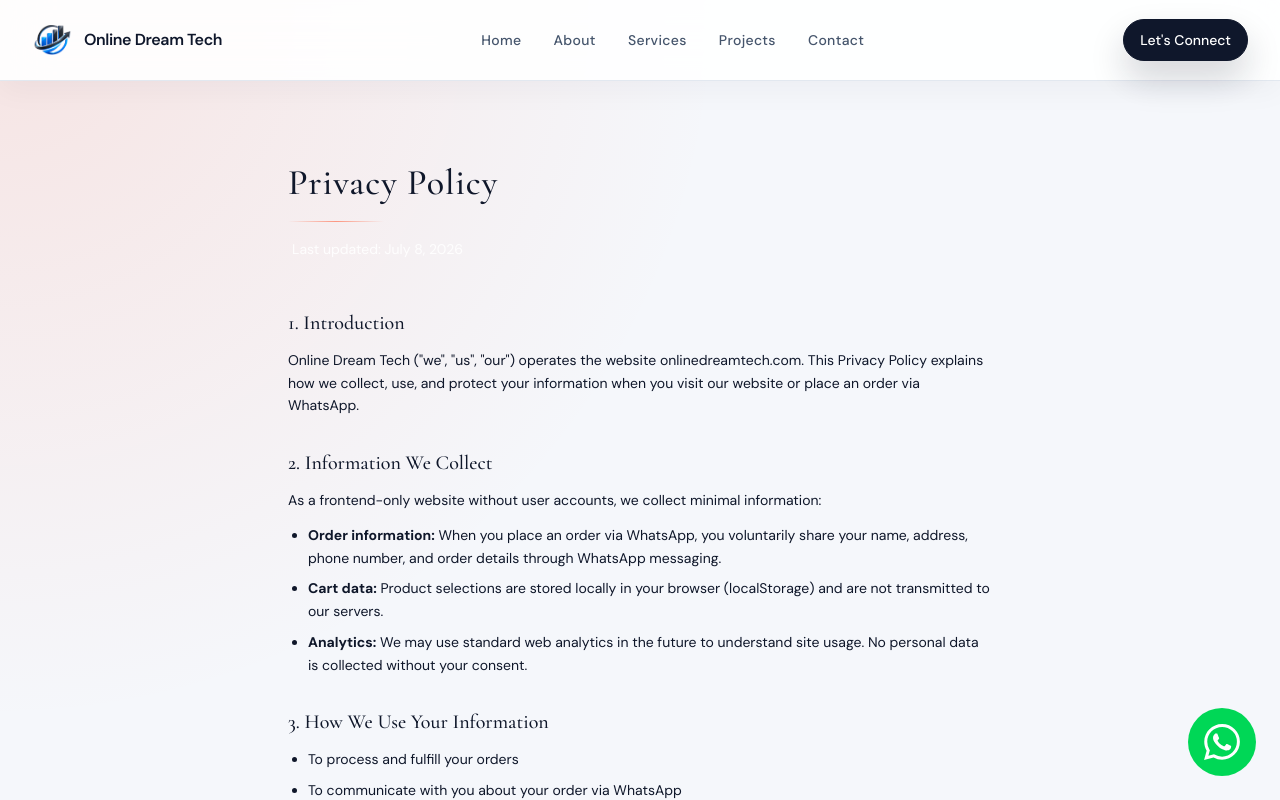
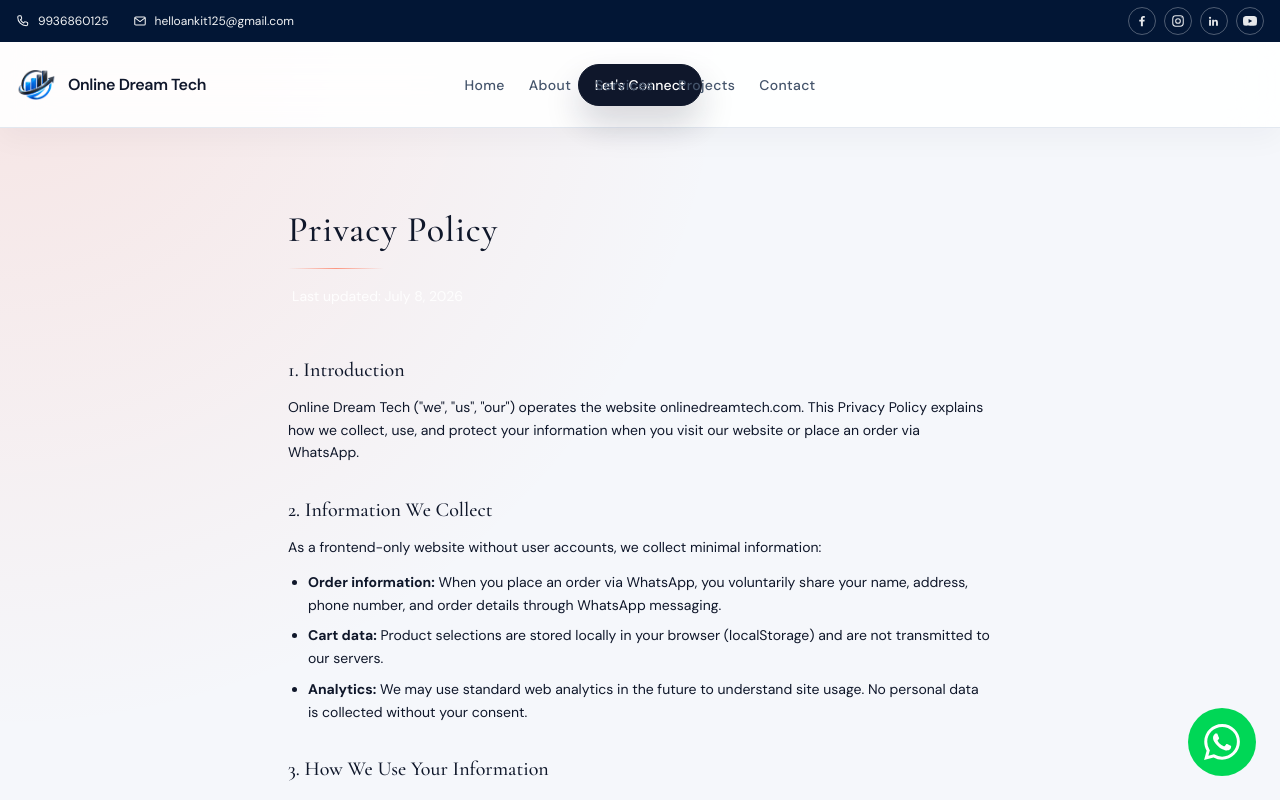
Before and after one commit to ydv83165-hub/online-dream-tech-, a Next.js app: page /privacy-policy in a window 1280 px wide. Shown: the top 800 px of the page. Built offline with nearby package versions, Linux system fonts and the light colour scheme.

Commit message:
header xif

```diff
--- a/app/globals.css
+++ b/app/globals.css
@@ -149,6 +149,22 @@ body {
   min-height: 100vh;
   overflow-x: hidden;
   -webkit-tap-highlight-color: transparent;
+}
+
+.site-main {
+  padding-top: calc(98px + env(safe-area-inset-top, 0px));
+}
+
+@media (min-width: 640px) {
+  .site-main {
+    padding-top: calc(106px + env(safe-area-inset-top, 0px));
+  }
+}
+
+@media (min-width: 1024px) {
+  .site-main {
+    padding-top: calc(127px + env(safe-area-inset-top, 0px));
+  }
 }
 
 img,
--- a/app/layout.tsx
+++ b/app/layout.tsx
@@ -1,6 +1,7 @@
 import type { Metadata, Viewport } from "next";
 import { Cormorant_Garamond, DM_Sans, Noto_Sans_Devanagari } from "next/font/google";
 import { Header } from "@/components/layout/Header";
+import { TopBar } from "@/components/layout/TopBar";
 import { Footer } from "@/components/layout/Footer";
 import { WhatsAppFab } from "@/components/layout/WhatsAppFab";
 import { BRAND } from "@/lib/constants";
@@ -62,8 +63,9 @@ export default function RootLayout({
         className="min-h-full flex flex-col antialiased"
         suppressHydrationWarning
       >
+        <TopBar />
         <Header />
-        <main className="flex-1 pt-14 sm:pt-16 lg:pt-20 pb-20 sm:pb-0">{children}</main>
+        <main className="site-main flex-1 pb-20 sm:pb-0">{children}</main>
         <Footer />
         <WhatsAppFab />
       </body>
--- a/components/layout/Header.tsx
+++ b/components/layout/Header.tsx
@@ -16,9 +16,9 @@ export function Header() {
   }, [mobileOpen]);
 
   return (
-    <header className="fixed top-0 inset-x-0 z-30 bg-white/90 backdrop-blur-xl border-b border-slate-200 safe-top shadow-[0_10px_30px_rgba(15,23,42,0.04)]">
-      <div className="max-w-7xl mx-auto px-4 sm:px-6 lg:px-8">
-        <div className="flex items-center justify-between h-14 sm:h-16 lg:h-20">
+    <header className="fixed inset-x-0 top-[calc(42px+env(safe-area-inset-top))] z-30 border-b border-slate-200 bg-white/90 shadow-[0_10px_30px_rgba(15,23,42,0.04)] backdrop-blur-xl">
+      <div className="mx-auto w-[calc(100%-32px)] max-w-[1360px]">
+        <div className="relative grid h-14 grid-cols-[1fr_auto] items-center sm:h-16 md:grid-cols-[1fr_auto_1fr] lg:h-[85px]">
           <Link href="/" className="flex items-center shrink-0 min-w-0 gap-3">
             <img
               src="/Header%20onlinedreamtech.png"
@@ -30,7 +30,7 @@ export function Header() {
             </div>
           </Link>
 
-          <nav className="hidden md:flex items-center gap-6 lg:gap-8">
+          <nav className="hidden items-center gap-4 md:flex lg:absolute lg:left-1/2 lg:-translate-x-1/2 lg:gap-6">
             {NAV_LINKS.map((link) => (
               <Link
                 key={link.href}
@@ -42,7 +42,7 @@ export function Header() {
             ))}
           </nav>
 
-          <div className="flex items-center gap-2 sm:gap-3 shrink-0">
+          <div className="flex shrink-0 items-center justify-self-end gap-2 sm:gap-3">
             <Button
               href="/contact"
               size="sm"
@@ -74,7 +74,7 @@ export function Header() {
       </div>
 
       {mobileOpen && (
-        <nav className="md:hidden border-t border-slate-200 bg-white px-3 py-3 space-y-1 max-h-[calc(100dvh-3.5rem)] overflow-y-auto">
+        <nav className="md:hidden border-t border-slate-200 bg-white px-3 py-3 space-y-1 max-h-[calc(100dvh-6rem)] overflow-y-auto">
           {NAV_LINKS.map((link) => (
             <Link
               key={link.href}
--- /dev/null
+++ b/components/layout/TopBar.tsx
@@ -0,0 +1,137 @@
+export function TopBar() {
+  return (
+    <div className="fixed inset-x-0 top-0 z-40 bg-[#021635] text-white safe-top">
+      <div className="mx-auto flex h-[42px] w-[calc(100%-32px)] max-w-[1360px] items-center justify-between gap-3">
+        <div className="flex min-w-0 flex-row items-center gap-3 text-[11px] leading-none sm:gap-6 sm:text-xs">
+          <a
+            href="tel:9936860125"
+            className="inline-flex min-w-0 items-center gap-2 whitespace-nowrap text-white/95 transition-colors hover:text-white focus-visible:outline focus-visible:outline-2 focus-visible:outline-offset-2 focus-visible:outline-white"
+          >
+            <PhoneIcon />
+            <span>9936860125</span>
+          </a>
+          <a
+            href="mailto:helloankit125@gmail.com"
+            className="inline-flex min-w-0 items-center gap-2 whitespace-nowrap text-white/95 transition-colors hover:text-white focus-visible:outline focus-visible:outline-2 focus-visible:outline-offset-2 focus-visible:outline-white"
+          >
+            <EmailIcon />
+            <span>helloankit125@gmail.com</span>
+          </a>
+        </div>
+
+        <nav aria-label="Social media" className="hidden shrink-0 items-center gap-2 sm:flex">
+          <SocialIconLink href="https://www.facebook.com/" label="Facebook">
+            <FacebookIcon />
+          </SocialIconLink>
+          <SocialIconLink href="https://www.instagram.com/" label="Instagram">
+            <InstagramIcon />
+          </SocialIconLink>
+          <SocialIconLink href="https://www.linkedin.com/" label="LinkedIn">
+            <LinkedInIcon />
+          </SocialIconLink>
+          <SocialIconLink href="https://www.youtube.com/" label="YouTube">
+            <YouTubeIcon />
+          </SocialIconLink>
+        </nav>
+      </div>
+    </div>
+  );
+}
+
+function SocialIconLink({
+  href,
+  label,
+  children,
+}: {
+  href: string;
+  label: string;
+  children: React.ReactNode;
+}) {
+  return (
+    <a
+      href={href}
+      target="_blank"
+      rel="noopener noreferrer"
+      aria-label={label}
+      className="inline-flex h-7 w-7 items-center justify-center rounded-full border border-white/30 text-white/90 transition-colors hover:border-white hover:bg-white/10 hover:text-white focus-visible:outline focus-visible:outline-2 focus-visible:outline-offset-2 focus-visible:outline-white"
+    >
+      {children}
+    </a>
+  );
+}
+
+function PhoneIcon() {
+  return (
+    <svg
+      aria-hidden="true"
+      className="h-3.5 w-3.5 shrink-0"
+      viewBox="0 0 24 24"
+      fill="none"
+      stroke="currentColor"
+      strokeWidth="1.8"
+    >
+      <path
+        strokeLinecap="round"
+        strokeLinejoin="round"
+        d="M3 5.5A2.5 2.5 0 0 1 5.5 3h2A1.5 1.5 0 0 1 9 4.2l.7 3a1.5 1.5 0 0 1-.7 1.7l-1.4.9a14 14 0 0 0 5.6 5.6l.9-1.4a1.5 1.5 0 0 1 1.7-.7l3 .7a1.5 1.5 0 0 1 1.2 1.5v2A2.5 2.5 0 0 1 17.5 20 14.5 14.5 0 0 1 3 5.5Z"
+      />
+    </svg>
+  );
+}
+
+function EmailIcon() {
+  return (
+    <svg
+      aria-hidden="true"
+      className="h-3.5 w-3.5 shrink-0"
+      viewBox="0 0 24 24"
+      fill="none"
+      stroke="currentColor"
+      strokeWidth="1.8"
+    >
+      <rect x="3" y="5" width="18" height="14" rx="2" />
+      <path strokeLinecap="round" strokeLinejoin="round" d="m4 7 8 6 8-6" />
+    </svg>
+  );
+}
+
+function FacebookIcon() {
+  return (
+    <svg aria-hidden="true" className="h-3.5 w-3.5" viewBox="0 0 24 24" fill="currentColor">
+      <path d="M13.5 21v-8h2.7l.4-3.1h-3.1v-2c0-.9.3-1.5 1.6-1.5h1.7V3.6c-.3 0-1.3-.1-2.5-.1-2.5 0-4.2 1.5-4.2 4.3v2.1H7.3V13h2.8v8h3.4Z" />
+    </svg>
+  );
+}
+
+function InstagramIcon() {
+  return (
+    <svg
+      aria-hidden="true"
+      className="h-3.5 w-3.5"
+      viewBox="0 0 24 24"
+      fill="none"
+      stroke="currentColor"
+      strokeWidth="1.8"
+    >
+      <rect x="3" y="3" width="18" height="18" rx="5" />
+      <circle cx="12" cy="12" r="4" />
+      <circle cx="17.5" cy="6.5" r=".8" fill="currentColor" stroke="none" />
+    </svg>
+  );
+}
+
+function LinkedInIcon() {
+  return (
+    <svg aria-hidden="true" className="h-3.5 w-3.5" viewBox="0 0 24 24" fill="currentColor">
+      <path d="M5.2 8.4a1.9 1.9 0 1 0 0-3.8 1.9 1.9 0 0 0 0 3.8ZM3.6 10h3.2v10H3.6V10Zm5.2 0h3v1.4h.1a3.3 3.3 0 0 1 3-1.7c3.2 0 3.8 2.1 3.8 4.8V20h-3.2v-4.9c0-1.2 0-2.8-1.7-2.8s-1.9 1.3-1.9 2.7V20H8.8V10Z" />
+    </svg>
+  );
+}
+
+function YouTubeIcon() {
+  return (
+    <svg aria-hidden="true" className="h-3.5 w-3.5" viewBox="0 0 24 24" fill="currentColor">
+      <path d="M23.5 6.2a3 3 0 0 0-2.1-2.1C19.5 3.6 12 3.6 12 3.6s-7.5 0-9.4.5A3 3 0 0 0 .5 6.2 31 31 0 0 0 0 12a31 31 0 0 0 .5 5.8 3 3 0 0 0 2.1 2.1c1.9.5 9.4.5 9.4.5s7.5 0 9.4-.5a3 3 0 0 0 2.1-2.1A31 31 0 0 0 24 12a31 31 0 0 0-.5-5.8ZM9.6 15.6V8.4l6.3 3.6-6.3 3.6Z" />
+    </svg>
+  );
+}
```
